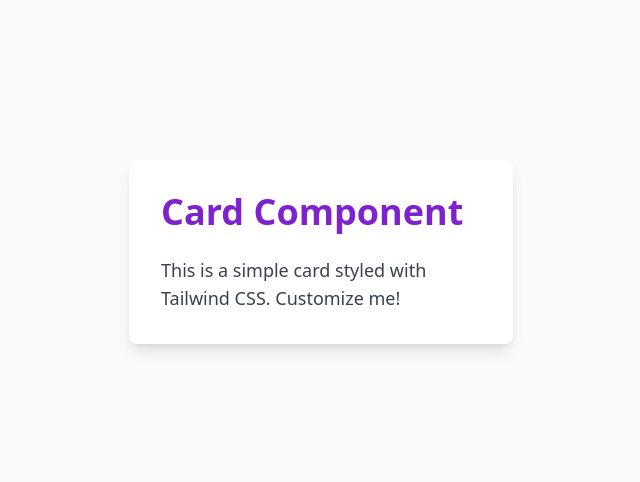
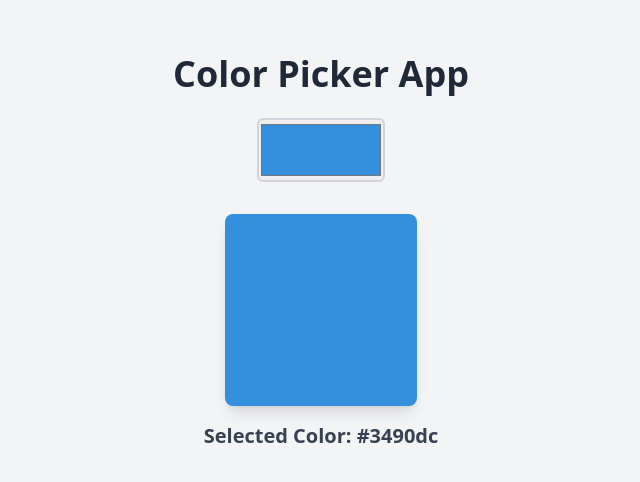
Before and after one commit to TsionTesfaye811/my-react-app, a React (Create React App) app: page / in a window 1280 px wide. Shown: the part 148-630 px from the top of the page, without its empty margins (319-959 px from the left). Built offline with nearby package versions, Linux system fonts and the light colour scheme.

Commit message:
Add color picker app with Tailwind

```diff
--- a/src/App.js
+++ b/src/App.js
@@ -1,6 +1,15 @@
-import React from "react";
-import CardComponents from "./components/card-components/App";
+import React from 'react';
+import ColorPickerApp from './components/color-picker-app/App';
+// import CardComponents from './components/card-components/App';  // for later
 
-export default function App() {
-  return <CardComponents />;
+function App() {
+  return (
+    <div>
+      {/* Switch which app to render by commenting/uncommenting */}
+      <ColorPickerApp />
+      {/* <CardComponents /> */}
+    </div>
+  );
 }
+
+export default App;
--- /dev/null
+++ b/src/components/color-picker-app/App.js
@@ -0,0 +1,32 @@
+// src/components/color-picker-app/App.js
+import React, { useState } from 'react';
+
+const ColorPickerApp = () => {
+  const [color, setColor] = useState('#3490dc'); // Default Tailwind blue-500
+
+  const handleChange = (e) => {
+    setColor(e.target.value);
+  };
+
+  return (
+    <div className="min-h-screen flex flex-col items-center justify-center bg-gray-100 p-6">
+      <h1 className="text-4xl font-bold mb-6 text-gray-800">Color Picker App</h1>
+
+      <input
+        type="color"
+        value={color}
+        onChange={handleChange}
+        className="w-32 h-16 rounded-md border-2 border-gray-300 cursor-pointer"
+      />
+
+      <div
+        className="mt-8 w-48 h-48 rounded-lg shadow-lg"
+        style={{ backgroundColor: color }}
+      />
+
+      <p className="mt-4 text-xl font-semibold text-gray-700">Selected Color: {color}</p>
+    </div>
+  );
+};
+
+export default ColorPickerApp;
```
